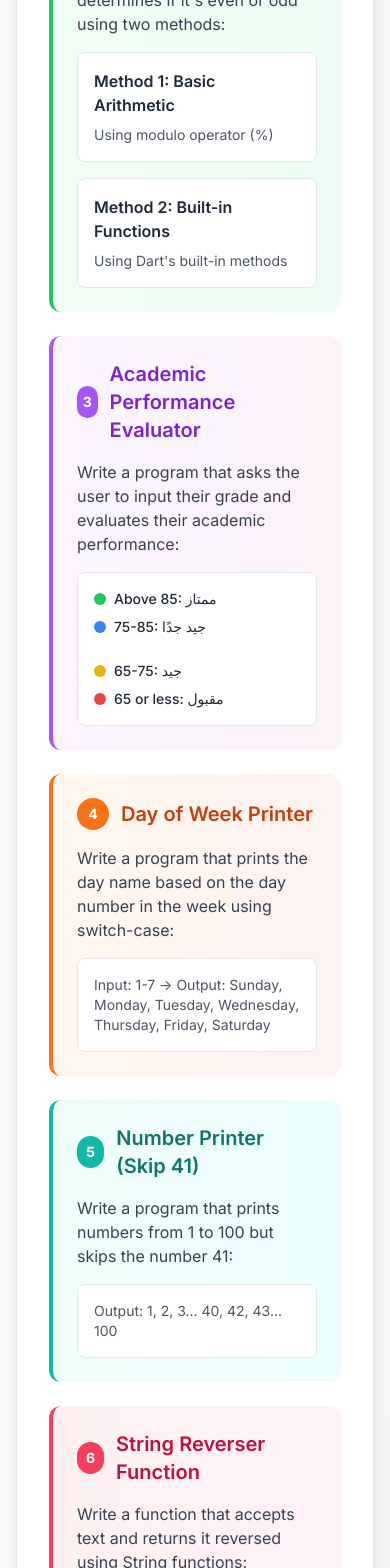
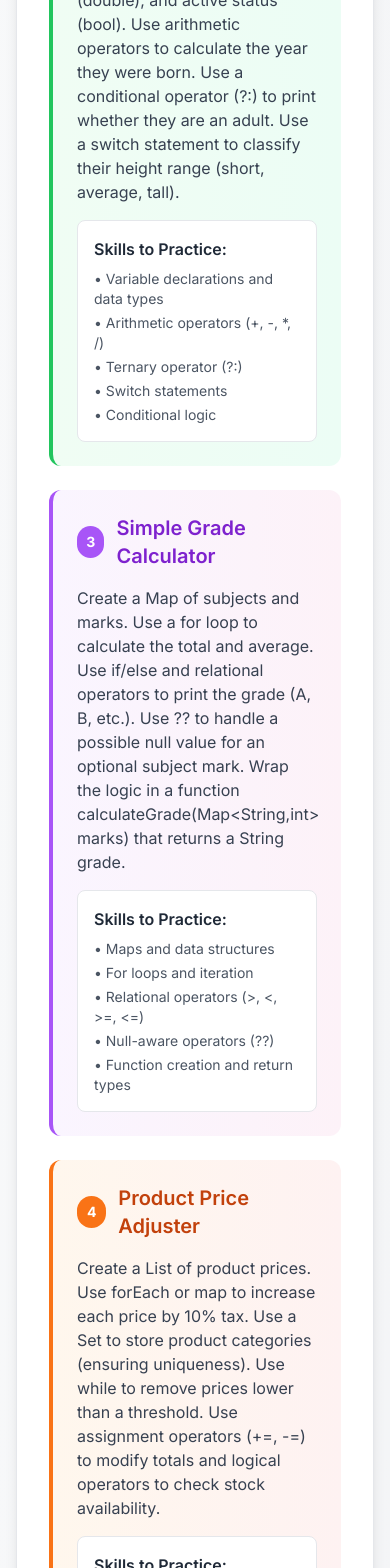
Before and after one commit to AbdelrahmanH161/flutter_course, a React (Vite) app: page /day1 in a window 390 px wide. Shown: the part 3378-4946 px from the top of the page. Built offline with nearby package versions, Linux system fonts and the light colour scheme.

Commit message:
Revise Day 1 and Day 2 pages to update exercise titles and descriptions, enhancing clarity and focus on Object-Oriented Programming concepts. Streamline content to reflect new learning objectives, including classes, inheritance, and encapsulation, while improving overall structure and flow.

```diff
--- a/src/pages/day1.tsx
+++ b/src/pages/day1.tsx
@@ -306,305 +306,157 @@ const Day1 = () => {
                   </div>
                 </div>
 
-                {/* Exercise 2: Even/Odd Checker */}
+                {/* Exercise 2: Personal Info Analyzer */}
                 <div className='bg-gradient-to-r from-green-50 to-emerald-50 dark:from-green-900/20 dark:to-emerald-900/20 rounded-xl p-6 mb-6 border-l-4 border-green-500'>
                   <div className='flex items-center gap-3 mb-4'>
                     <div className='w-8 h-8 bg-green-500 rounded-full flex items-center justify-center text-white font-bold text-sm'>
                       2
                     </div>
                     <h5 className='text-xl font-semibold text-green-700 dark:text-green-300'>
-                      Even/Odd Number Checker
+                      Personal Info Analyzer
                     </h5>
                   </div>
                   <p className='text-gray-700 dark:text-gray-300 mb-4'>
-                    Write a program that takes a number from the user and
-                    determines if it's even or odd using two methods:
+                    Create variables for a person's name (String), age (int), height (double), and active status (bool).
+                    Use arithmetic operators to calculate the year they were born.
+                    Use a conditional operator (?:) to print whether they are an adult.
+                    Use a switch statement to classify their height range (short, average, tall).
                   </p>
-                  <div className='grid md:grid-cols-2 gap-4'>
-                    <div className='bg-white dark:bg-gray-700 rounded-lg p-4 border border-gray-200 dark:border-gray-600'>
-                      <h6 className='font-semibold text-gray-800 dark:text-gray-200 mb-2'>
-                        Method 1: Basic Arithmetic
-                      </h6>
-                      <p className='text-sm text-gray-600 dark:text-gray-400'>
-                        Using modulo operator (%)
-                      </p>
-                    </div>
-                    <div className='bg-white dark:bg-gray-700 rounded-lg p-4 border border-gray-200 dark:border-gray-600'>
-                      <h6 className='font-semibold text-gray-800 dark:text-gray-200 mb-2'>
-                        Method 2: Built-in Functions
-                      </h6>
-                      <p className='text-sm text-gray-600 dark:text-gray-400'>
-                        Using Dart's built-in methods
-                      </p>
-                    </div>
+                  <div className='bg-white dark:bg-gray-700 rounded-lg p-4 border border-gray-200 dark:border-gray-600'>
+                    <h6 className='font-semibold text-gray-800 dark:text-gray-200 mb-2'>
+                      Skills to Practice:
+                    </h6>
+                    <ul className='space-y-1 text-sm text-gray-600 dark:text-gray-400'>
+                      <li>• Variable declarations and data types</li>
+                      <li>• Arithmetic operators (+, -, *, /)</li>
+                      <li>• Ternary operator (?:)</li>
+                      <li>• Switch statements</li>
+                      <li>• Conditional logic</li>
+                    </ul>
                   </div>
                 </div>
 
-                {/* Exercise 3: Grade Evaluator */}
+                {/* Exercise 3: Simple Grade Calculator */}
                 <div className='bg-gradient-to-r from-purple-50 to-pink-50 dark:from-purple-900/20 dark:to-pink-900/20 rounded-xl p-6 mb-6 border-l-4 border-purple-500'>
                   <div className='flex items-center gap-3 mb-4'>
                     <div className='w-8 h-8 bg-purple-500 rounded-full flex items-center justify-center text-white font-bold text-sm'>
                       3
                     </div>
                     <h5 className='text-xl font-semibold text-purple-700 dark:text-purple-300'>
-                      Academic Performance Evaluator
+                      Simple Grade Calculator
                     </h5>
                   </div>
                   <p className='text-gray-700 dark:text-gray-300 mb-4'>
-                    Write a program that asks the user to input their grade and
-                    evaluates their academic performance:
+                    Create a Map of subjects and marks.
+                    Use a for loop to calculate the total and average.
+                    Use if/else and relational operators to print the grade (A, B, etc.).
+                    Use ?? to handle a possible null value for an optional subject mark.
+                    Wrap the logic in a function calculateGrade(Map&lt;String,int&gt; marks) that returns a String grade.
                   </p>
                   <div className='bg-white dark:bg-gray-700 rounded-lg p-4 border border-gray-200 dark:border-gray-600'>
-                    <div className='grid md:grid-cols-2 gap-4 text-sm'>
-                      <div>
-                        <div className='flex items-center gap-2 mb-2'>
-                          <div className='w-3 h-3 bg-green-500 rounded-full'></div>
-                          <span className='font-medium text-gray-800 dark:text-gray-200'>
-                            Above 85: ممتاز
-                          </span>
-                        </div>
-                        <div className='flex items-center gap-2 mb-2'>
-                          <div className='w-3 h-3 bg-blue-500 rounded-full'></div>
-                          <span className='font-medium text-gray-800 dark:text-gray-200'>
-                            75-85: جيد جدًا
-                          </span>
-                        </div>
-                      </div>
-                      <div>
-                        <div className='flex items-center gap-2 mb-2'>
-                          <div className='w-3 h-3 bg-yellow-500 rounded-full'></div>
-                          <span className='font-medium text-gray-800 dark:text-gray-200'>
-                            65-75: جيد
-                          </span>
-                        </div>
-                        <div className='flex items-center gap-2'>
-                          <div className='w-3 h-3 bg-red-500 rounded-full'></div>
-                          <span className='font-medium text-gray-800 dark:text-gray-200'>
-                            65 or less: مقبول
-                          </span>
-                        </div>
-                      </div>
-                    </div>
+                    <h6 className='font-semibold text-gray-800 dark:text-gray-200 mb-2'>
+                      Skills to Practice:
+                    </h6>
+                    <ul className='space-y-1 text-sm text-gray-600 dark:text-gray-400'>
+                      <li>• Maps and data structures</li>
+                      <li>• For loops and iteration</li>
+                      <li>• Relational operators (&gt;, &lt;, &gt;=, &lt;=)</li>
+                      <li>• Null-aware operators (??)</li>
+                      <li>• Function creation and return types</li>
+                    </ul>
                   </div>
                 </div>
 
-                {/* Exercise 4: Day of Week */}
+                {/* Exercise 4: Product Price Adjuster */}
                 <div className='bg-gradient-to-r from-orange-50 to-red-50 dark:from-orange-900/20 dark:to-red-900/20 rounded-xl p-6 mb-6 border-l-4 border-orange-500'>
                   <div className='flex items-center gap-3 mb-4'>
                     <div className='w-8 h-8 bg-orange-500 rounded-full flex items-center justify-center text-white font-bold text-sm'>
                       4
                     </div>
                     <h5 className='text-xl font-semibold text-orange-700 dark:text-orange-300'>
-                      Day of Week Printer
+                      Product Price Adjuster
                     </h5>
                   </div>
                   <p className='text-gray-700 dark:text-gray-300 mb-4'>
-                    Write a program that prints the day name based on the day
-                    number in the week using switch-case:
+                    Create a List of product prices.
+                    Use forEach or map to increase each price by 10% tax.
+                    Use a Set to store product categories (ensuring uniqueness).
+                    Use while to remove prices lower than a threshold.
+                    Use assignment operators (+=, -=) to modify totals and logical operators to check stock availability.
                   </p>
                   <div className='bg-white dark:bg-gray-700 rounded-lg p-4 border border-gray-200 dark:border-gray-600'>
-                    <div className='text-sm text-gray-600 dark:text-gray-400'>
-                      <p>
-                        Input: 1-7 → Output: Sunday, Monday, Tuesday, Wednesday,
-                        Thursday, Friday, Saturday
-                      </p>
-                    </div>
+                    <h6 className='font-semibold text-gray-800 dark:text-gray-200 mb-2'>
+                      Skills to Practice:
+                    </h6>
+                    <ul className='space-y-1 text-sm text-gray-600 dark:text-gray-400'>
+                      <li>• Lists and Sets</li>
+                      <li>• forEach and map methods</li>
+                      <li>• While loops</li>
+                      <li>• Assignment operators (+=, -=)</li>
+                      <li>• Logical operators (&&, ||)</li>
+                    </ul>
                   </div>
                 </div>
 
-                {/* Exercise 5: Number Printer */}
+                {/* Exercise 5: Lucky Number Checker */}
                 <div className='bg-gradient-to-r from-teal-50 to-cyan-50 dark:from-teal-900/20 dark:to-cyan-900/20 rounded-xl p-6 mb-6 border-l-4 border-teal-500'>
                   <div className='flex items-center gap-3 mb-4'>
                     <div className='w-8 h-8 bg-teal-500 rounded-full flex items-center justify-center text-white font-bold text-sm'>
                       5
                     </div>
                     <h5 className='text-xl font-semibold text-teal-700 dark:text-teal-300'>
-                      Number Printer (Skip 41)
+                      Lucky Number Checker
                     </h5>
                   </div>
                   <p className='text-gray-700 dark:text-gray-300 mb-4'>
-                    Write a program that prints numbers from 1 to 100 but skips
-                    the number 41:
+                    Ask the user (hardcode or simulate input) for a lucky number (int).
+                    Use type test operators (is, is!) to confirm the input type.
+                    Use a for loop to check numbers 1–20:
+                    If the lucky number matches, print "You won!" and break.
+                    Use continue to skip even numbers if the lucky number is odd.
+                    Put this logic inside a function with an optional positional parameter for the range end (default 20).
                   </p>
                   <div className='bg-white dark:bg-gray-700 rounded-lg p-4 border border-gray-200 dark:border-gray-600'>
-                    <div className='text-sm text-gray-600 dark:text-gray-400'>
-                      <p>Output: 1, 2, 3... 40, 42, 43... 100</p>
-                    </div>
+                    <h6 className='font-semibold text-gray-800 dark:text-gray-200 mb-2'>
+                      Skills to Practice:
+                    </h6>
+                    <ul className='space-y-1 text-sm text-gray-600 dark:text-gray-400'>
+                      <li>• Type test operators (is, is!)</li>
+                      <li>• For loops with break and continue</li>
+                      <li>• Optional positional parameters</li>
+                      <li>• Function parameters and defaults</li>
+                      <li>• Control flow statements</li>
+                    </ul>
                   </div>
                 </div>
 
-                {/* Exercise 6: String Reverser */}
+                {/* Exercise 6: Discount Calculator with Functions */}
                 <div className='bg-gradient-to-r from-rose-50 to-pink-50 dark:from-rose-900/20 dark:to-pink-900/20 rounded-xl p-6 mb-6 border-l-4 border-rose-500'>
                   <div className='flex items-center gap-3 mb-4'>
                     <div className='w-8 h-8 bg-rose-500 rounded-full flex items-center justify-center text-white font-bold text-sm'>
                       6
                     </div>
                     <h5 className='text-xl font-semibold text-rose-700 dark:text-rose-300'>
-                      String Reverser Function
+                      Discount Calculator with Functions
                     </h5>
                   </div>
                   <p className='text-gray-700 dark:text-gray-300 mb-4'>
-                    Write a function that accepts text and returns it reversed
-                    using String functions:
+                    Create a function double applyDiscount(double price, {'{'}double discount = 0.1{'}'}) that uses named parameters.
+                    Use arrow function syntax to return the discounted price.
+                    Call the function for several prices stored in a List, then use map and where to filter discounted prices above a certain amount.
+                    Use a ternary operator to print "Big Discount!" if any final price drops below 50, otherwise "Regular Discount".
                   </p>
                   <div className='bg-white dark:bg-gray-700 rounded-lg p-4 border border-gray-200 dark:border-gray-600'>
-                    <div className='text-sm text-gray-600 dark:text-gray-400'>
-                      <p>
-                        <strong>Example:</strong> flutter → rettulf
-                      </p>
-                    </div>
-                  </div>
-                </div>
-
-                {/* Exercise 7: Email Masker */}
-                <div className='bg-gradient-to-r from-violet-50 to-indigo-50 dark:from-violet-900/20 dark:to-indigo-900/20 rounded-xl p-6 mb-6 border-l-4 border-violet-500'>
-                  <div className='flex items-center gap-3 mb-4'>
-                    <div className='w-8 h-8 bg-violet-500 rounded-full flex items-center justify-center text-white font-bold text-sm'>
-                      7
-                    </div>
-                    <h5 className='text-xl font-semibold text-violet-700 dark:text-violet-300'>
-                      Email Masker
-                    </h5>
-                  </div>
-                  <p className='text-gray-700 dark:text-gray-300 mb-4'>
-                    Hide the first part of the email using asterisks (*):
-                  </p>
-                  <div className='bg-white dark:bg-gray-700 rounded-lg p-4 border border-gray-200 dark:border-gray-600'>
-                    <div className='text-sm text-gray-600 dark:text-gray-400'>
-                      <p>
-                        <strong>Example:</strong> memo123@gmail.com →
-                        m****@gmail.com
-                      </p>
-                    </div>
-                  </div>
-                </div>
-
-                {/* Exercise 8: Lists and Iteration */}
-                <div className='bg-gradient-to-r from-sky-50 to-blue-50 dark:from-sky-900/20 dark:to-blue-900/20 rounded-xl p-6 mb-6 border-l-4 border-sky-500'>
-                  <div className='flex items-center gap-3 mb-4'>
-                    <div className='w-8 h-8 bg-sky-500 rounded-full flex items-center justify-center text-white font-bold text-sm'>
-                      8
-                    </div>
-                    <h5 className='text-xl font-semibold text-sky-700 dark:text-sky-300'>
-                      Lists and Iteration
-                    </h5>
-                  </div>
-                  <p className='text-gray-700 dark:text-gray-300 mb-4'>
-                    Create a List of String called fruits containing at least
-                    five different fruit names. Use a for...in loop to iterate
-                    through the list and print each fruit name. After the loop,
-                    use the built-in .add() method to add a new fruit to the
-                    list and print the updated list to show the change.
-                  </p>
-                  {/* <div className='bg-white dark:bg-gray-700 rounded-lg p-4 border border-gray-200 dark:border-gray-600'>
-										<div className='text-sm text-gray-600 dark:text-gray-400'>
-											<p><strong>Skills:</strong> List creation, for...in loops, .add() method</p>
-											<p><strong>Example:</strong> ["Apple", "Banana", "Orange", "Mango", "Grape"]</p>
-										</div>
-									</div> */}
-                </div>
-
-                {/* Exercise 11: Ternary Operator */}
-                <div className='bg-gradient-to-r from-orange-50 to-amber-50 dark:from-orange-900/20 dark:to-amber-900/20 rounded-xl p-6 mb-6 border-l-4 border-orange-500'>
-                  <div className='flex items-center gap-3 mb-4'>
-                    <div className='w-8 h-8 bg-orange-500 rounded-full flex items-center justify-center text-white font-bold text-sm'>
-                      9
-                    </div>
-                    <h5 className='text-xl font-semibold text-orange-700 dark:text-orange-300'>
-                      Ternary Operator (?:)
-                    </h5>
-                  </div>
-                  <p className='text-gray-700 dark:text-gray-300 mb-4'>
-                    Declare an int variable named temperature. Use a ternary
-                    operator (?:) to assign a String value to a new variable
-                    called weatherCondition. If the temperature is greater than
-                    25, the weatherCondition should be "Hot." Otherwise, it
-                    should be "Cool." Print the final weatherCondition to
-                    confirm the logic.
-                  </p>
-                </div>
-
-                {/* Exercise 12: Null-Aware Operators */}
-                <div className='bg-gradient-to-r from-red-50 to-pink-50 dark:from-red-900/20 dark:to-pink-900/20 rounded-xl p-6 mb-6 border-l-4 border-red-500'>
-                  <div className='flex items-center gap-3 mb-4'>
-                    <div className='w-8 h-8 bg-red-500 rounded-full flex items-center justify-center text-white font-bold text-sm'>
-                      10
-                    </div>
-                    <h5 className='text-xl font-semibold text-red-700 dark:text-red-300'>
-                      Null-Aware Operators
-                    </h5>
-                  </div>
-                  <p className='text-gray-700 dark:text-gray-300 mb-4'>
-                    Create a nullable String? variable named name and set its
-                    value to null. Use the null-aware access operator (?.) to
-                    try to print the length of the string. Observe that it
-                    doesn't cause an error. Then, set name to a non-null value
-                    (e.g., "Dart") and use the ?. operator again to successfully
-                    print the length.
-                  </p>
-                </div>
-
-                {/* Exercise 13: Named Parameters with Default Values */}
-                <div className='bg-gradient-to-r from-indigo-50 to-blue-50 dark:from-indigo-900/20 dark:to-blue-900/20 rounded-xl p-6 mb-6 border-l-4 border-indigo-500'>
-                  <div className='flex items-center gap-3 mb-4'>
-                    <div className='w-8 h-8 bg-indigo-500 rounded-full flex items-center justify-center text-white font-bold text-sm'>
-                      11
-                    </div>
-                    <h5 className='text-xl font-semibold text-indigo-700 dark:text-indigo-300'>
-                      Named Parameters with Default Values
-                    </h5>
-                  </div>
-                  <p className='text-gray-700 dark:text-gray-300 mb-4'>
-                    Write a function named sendEmail that takes three named
-                    parameters: to (required, String), subject (required,
-                    String), and body (optional, String, with a default value of
-                    "No body text."). Call this function twice, once providing
-                    all three parameters and once omitting the body parameter.
-                    Print the results to see the default value in action.
-                  </p>
-                  <div className='bg-white dark:bg-gray-700 rounded-lg p-4 border border-gray-200 dark:border-gray-600'>
-                    <div className='text-sm text-gray-600 dark:text-gray-400'>
-                      <p>
-                        <strong>Skills:</strong> Named parameters, default
-                        values, function calls
-                      </p>
-                      <p>
-                        <strong>Syntax:</strong> void sendEmail(required String
-                        to, required String subject, String body = "No body
-                        text.")
-                      </p>
-                    </div>
-                  </div>
-                </div>
-
-                {/* Exercise 14: First-Class Functions */}
-                <div className='bg-gradient-to-r from-cyan-50 to-teal-50 dark:from-cyan-900/20 dark:to-teal-900/20 rounded-xl p-6 mb-6 border-l-4 border-cyan-500'>
-                  <div className='flex items-center gap-3 mb-4'>
-                    <div className='w-8 h-8 bg-cyan-500 rounded-full flex items-center justify-center text-white font-bold text-sm'>
-                      12
-                    </div>
-                    <h5 className='text-xl font-semibold text-cyan-700 dark:text-cyan-300'>
-                      First-Class Functions
-                    </h5>
-                  </div>
-                  <p className='text-gray-700 dark:text-gray-300 mb-4'>
-                    Declare a variable named addNumbers that holds a function.
-                    This function should take two int parameters and return
-                    their sum. Call this function-variable with two numbers and
-                    print the result. This exercise demonstrates how functions
-                    are first-class objects in Dart.
-                  </p>
-                  <div className='bg-white dark:bg-gray-700 rounded-lg p-4 border border-gray-200 dark:border-gray-600'>
-                    <div className='text-sm text-gray-600 dark:text-gray-400'>
-                      <p>
-                        <strong>Skills:</strong> First-class functions, function
-                        variables, function types
-                      </p>
-                      <p>
-                        <strong>Syntax:</strong> int Function(int, int)
-                        addNumbers = (int a, int b) = {'>'} a + b;
-                      </p>
-                    </div>
+                    <h6 className='font-semibold text-gray-800 dark:text-gray-200 mb-2'>
+                      Skills to Practice:
+                    </h6>
+                    <ul className='space-y-1 text-sm text-gray-600 dark:text-gray-400'>
+                      <li>• Named parameters with default values</li>
+                      <li>• Arrow function syntax</li>
+                      <li>• map and where methods</li>
+                      <li>• Ternary operator (?:)</li>
+                      <li>• Function composition and chaining</li>
+                    </ul>
                   </div>
                 </div>
 
--- a/src/utils/sessions.tsx
+++ b/src/utils/sessions.tsx
@@ -1,6 +1,4 @@
 import { Database, Code, Play, Coffee, Box, Layers } from 'lucide-react';
-
-
 
 export const sessionsDay1 = [
   {
@@ -375,7 +373,6 @@ assert(!teas.every((tea) => tea == 'chamomile'));`,
       },
     },
   },
-
 ];
 
 export const sessionsDay2 = [
```
Also changed, not shown: src/pages/day2.tsx (+46 -104 lines).
